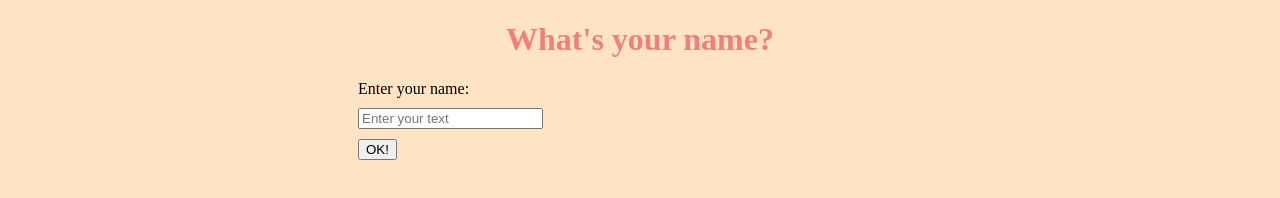
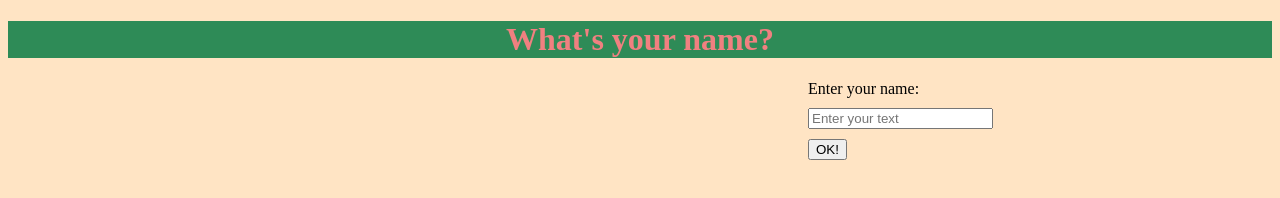
Before and after one commit to ParagonJd/cumbie-delta, a plain HTML site: page index.html in a window 1280 px wide. Drawn offline with nearby package versions, Linux system fonts and the light colour scheme.

Commit message:
Add files via upload

```diff
--- a/styles/styles.css
+++ b/styles/styles.css
@@ -1,19 +1,21 @@
 h1 {
     text-align: center;
     color: lightcoral;
-    background-color: bisque;
+    background-color: seagreen;
 }
 
 label, input, button {
     display: block;
     margin-bottom: 10px;
-    margin-left: 350px;
+    margin-left: 800px;
+
 }
 
 #result {
     text-align: center;
     font-weight: bold;
     margin-top: 20px;
+
 }
 
 body {
```
